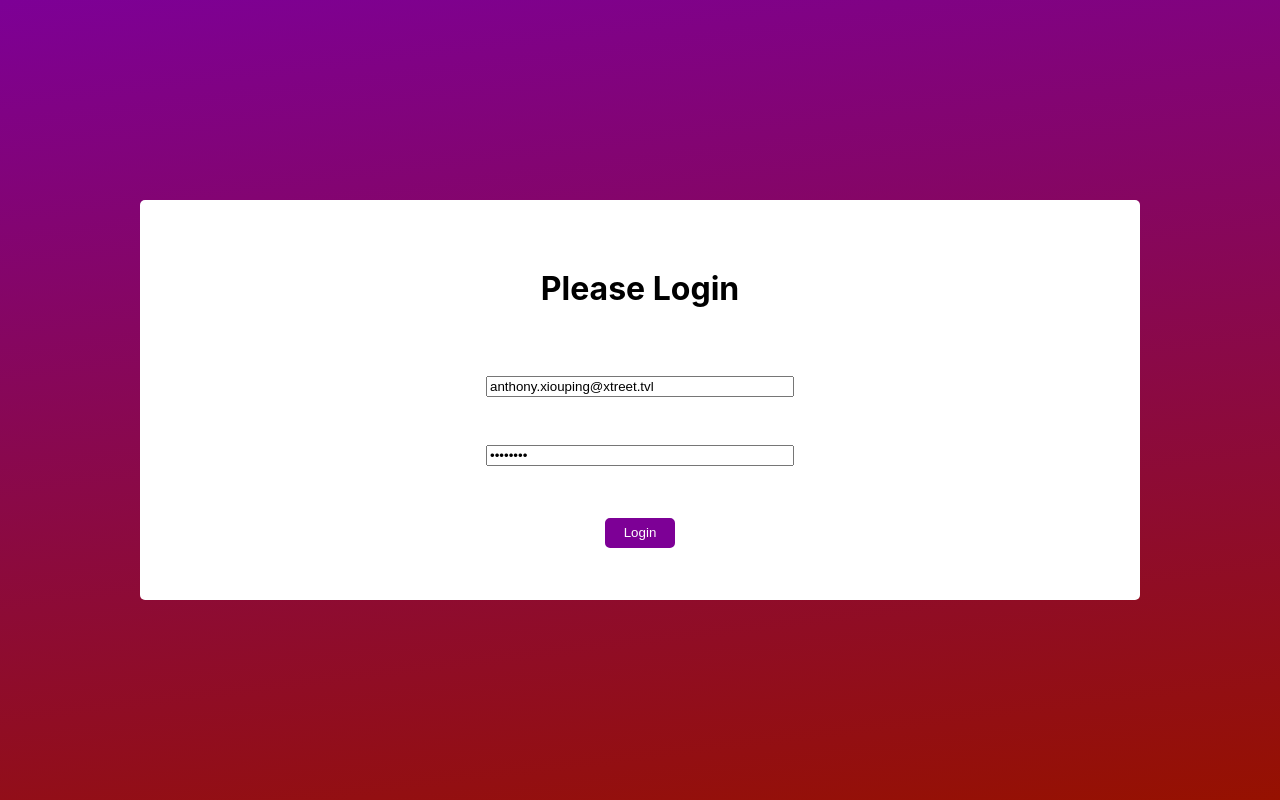
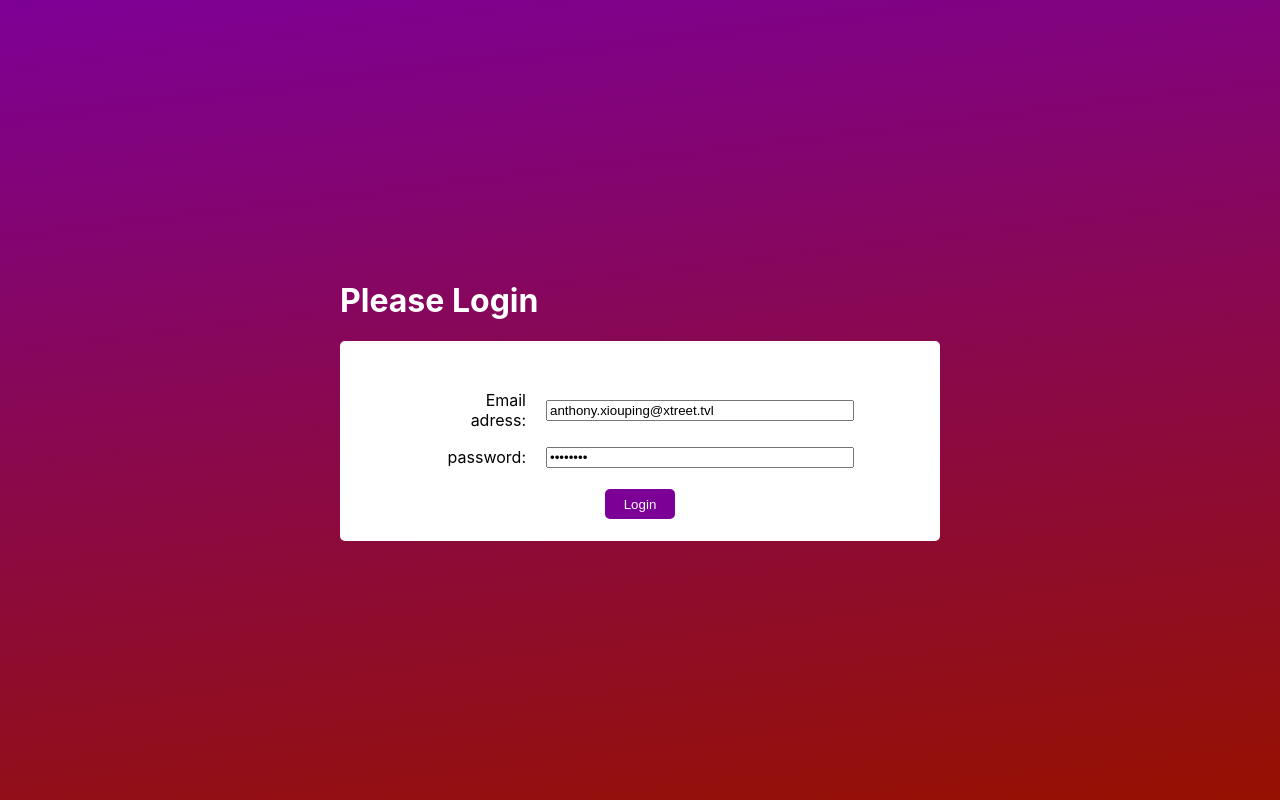
Before and after one commit to Solobearus/employees-hierarchy, a React (Create React App) app: page / in a window 1280 px wide. Built offline with nearby package versions, Linux system fonts and the light colour scheme.

Commit message:
fixed login screen to fit design and added error display

```diff
--- a/src/components/SignIn/SignIn.css
+++ b/src/components/SignIn/SignIn.css
@@ -1,11 +1,33 @@
-.signIn{
+.wrapper {
     background: #fff;
-    height: 400px;
-    width: 1000px;
+    height: 200px;
+    width: 600px;
     border-radius: 5px;
     display: flex;
     flex-direction: column;
     justify-content: space-evenly;
     align-items: center;
+}
 
+h1 {
+    color: #fff;
 }
+
+.loginError {
+    color: red;
+    height: 1em;
+}
+
+.label {
+    text-align: end;
+    width: 100px;
+    margin-right: 20px;
+}
+
+.inputLabel {
+    display: flex;
+    flex-direction: row;
+    flex-wrap: wrap;
+    justify-content: space-between;
+    align-items: center;
+}
--- a/src/components/SignIn/SignIn.jsx
+++ b/src/components/SignIn/SignIn.jsx
@@ -6,6 +6,7 @@ const SignIn = () => {
 
     const [username, setUsername] = useState('anthony.xiouping@xtreet.tvl');
     const [password, setPassword] = useState('mllv9n0x');
+    const [loginError, setLoginError] = useState('')
     const { handleLogin } = useContext(Context);
 
     // if I left the site I will store the token in the local storage,
@@ -20,17 +21,26 @@ const SignIn = () => {
     return (
         < div className="signIn" data-testid="signIn">
             <h1>Please Login</h1>
+            < div className="wrapper" data-testid="signIn">
+                <div className="loginError">{loginError}</div>
+                <div className="inputLabel">
+                    <div className="label">Email adress: </div>
                     <input
                         type="text"
                         placeholder='username'
                         value={username}
                         onChange={e => setUsername(e.target.value)} />
+                </div>
+                <div className="inputLabel">
+                    <div className="label">password: </div>
                     <input
                         type="password"
                         placeholder='password'
                         value={password}
                         onChange={e => setPassword(e.target.value)} />
-            <button onClick={() => handleLogin(null, username, password)}>Login</button>
+                </div>
+                <button onClick={() => { handleLogin(null, username, password, setLoginError) }}>Login</button>
+            </div >
         </div >
     )
 }
--- a/src/context/Context.js
+++ b/src/context/Context.js
@@ -10,7 +10,7 @@ const ContextProvider = ({ children }) => {
     const [users, setUsers] = useState(null);
     const [userLogged, setUserLogged] = useState(null);
 
-    const handleLogin = (encodedUserInformationFromLocalStorage, username, password) => {
+    const handleLogin = (encodedUserInformationFromLocalStorage, username, password, setLoginError) => {
         let encodedUserInformation = encodedUserInformationFromLocalStorage;
 
         if (!encodedUserInformation)
@@ -22,6 +22,7 @@ const ContextProvider = ({ children }) => {
                 if (!res || res.error) {
                     localStorage.removeItem("encodedUserInformation");
                     setUserLogged(null);
+                    setLoginError && setLoginError('user and password is invalid');
                 } else {
                     localStorage.setItem("encodedUserInformation", encodedUserInformation);
                     setUserLogged(res);
```
Also changed, not shown: src/components/Tree/Tree.css (line endings or trailing spaces). Lines whose indentation alone changed are shown as unchanged.
